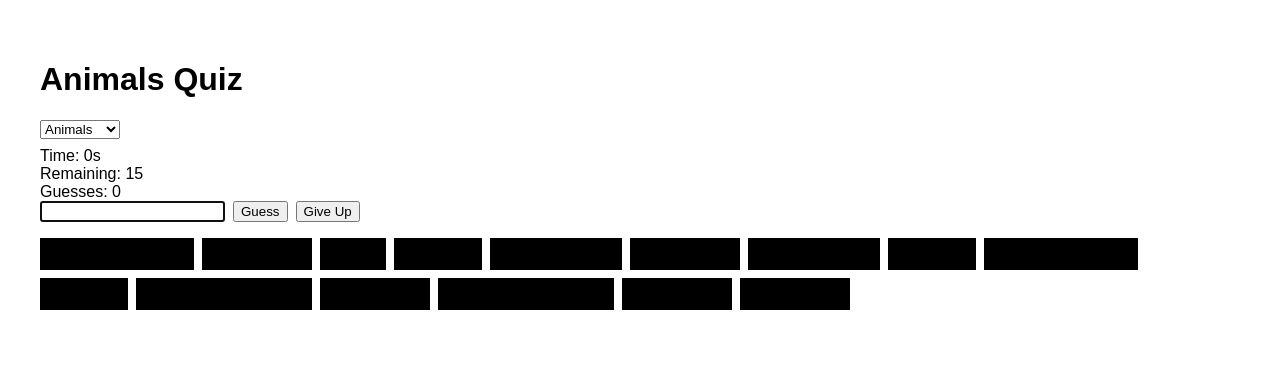
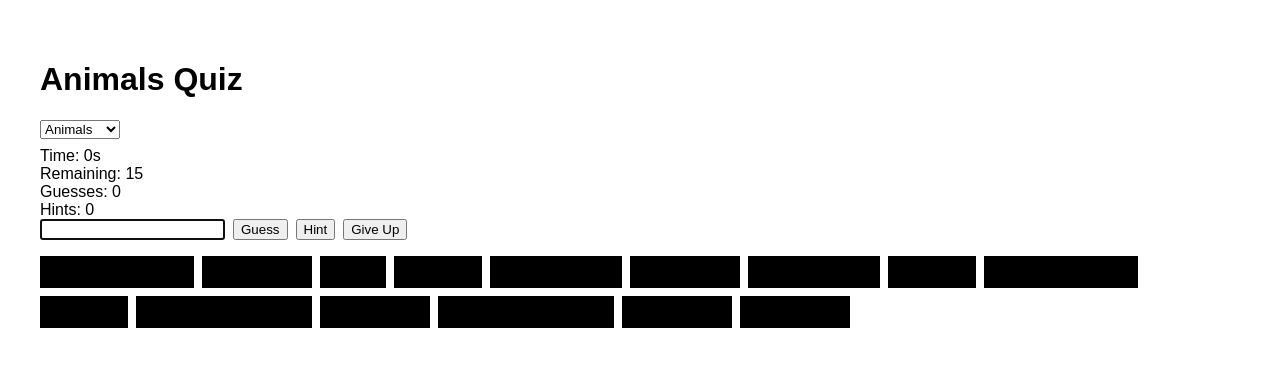
Before and after one commit to ahoff-git/Quizzler, a Next.js app: page / in a window 1280 px wide. Shown: the top 366 px of the page. Built offline with nearby package versions, Linux system fonts and the light colour scheme.

Commit message:
Add hint system and tracking

```diff
--- a/app/page.tsx
+++ b/app/page.tsx
@@ -13,6 +13,8 @@ export default function Page() {
   const [revealed, setRevealed] = useState(false);
   const [timerRunning, setTimerRunning] = useState(false);
   const [timerResetKey, setTimerResetKey] = useState(0);
+  const [hintActive, setHintActive] = useState(false);
+  const [hintsUsed, setHintsUsed] = useState(0);
   const inputRef = useRef<HTMLInputElement>(null);
 
   useEffect(() => {
@@ -23,6 +25,8 @@ export default function Page() {
     setTimerRunning(false);
     setTimerResetKey((k) => k + 1);
     setGuess('');
+    setHintActive(false);
+    setHintsUsed(0);
   }, [quizKey]);
 
   useEffect(() => {
@@ -69,6 +73,7 @@ export default function Page() {
       <Stats
         remaining={remaining}
         guesses={guessed.length}
+        hints={hintsUsed}
         running={timerRunning}
         resetKey={timerResetKey}
         key={quizKey}
@@ -83,6 +88,17 @@ export default function Page() {
         />
         <button type="submit" style={{ marginLeft: '8px' }}>
           Guess
+        </button>
+        <button
+          type="button"
+          onClick={() => {
+            setHintActive(true);
+            setHintsUsed((h) => h + 1);
+          }}
+          disabled={hintActive || revealed}
+          style={{ marginLeft: '8px' }}
+        >
+          Hint
         </button>
         <button
           type="button"
@@ -109,6 +125,8 @@ export default function Page() {
               <HiddenAnswer
                 answer={item}
                 reveal={showItem}
+                hintActive={hintActive}
+                onHintConsumed={() => setHintActive(false)}
               />
             </div>
           );
--- a/components/HiddenAnswer.tsx
+++ b/components/HiddenAnswer.tsx
@@ -9,12 +9,16 @@ interface HiddenAnswerProps {
     horizontal?: number;
     vertical?: number;
   };
+  hintActive?: boolean;
+  onHintConsumed?: () => void;
 }
 
 export default function HiddenAnswer({
   answer,
   reveal = false,
   offset,
+  hintActive = false,
+  onHintConsumed,
 }: HiddenAnswerProps) {
   const letters = answer.split('');
   const [revealedLetters, setRevealedLetters] = useState<boolean[]>(() =>
@@ -28,9 +32,11 @@ export default function HiddenAnswer({
   }, [reveal, letters]);
 
   const revealLetter = (index: number) => {
+    if (!hintActive || revealedLetters[index]) return;
     setRevealedLetters((prev) =>
       prev.map((val, i) => (i === index ? true : val)),
     );
+    if (onHintConsumed) onHintConsumed();
   };
 
   const horizontalOffset = offset?.horizontal ?? 0;
@@ -58,7 +64,12 @@ export default function HiddenAnswer({
             textAlign: 'center',
             lineHeight: '30px',
             border: '1px solid #000',
-            cursor: reveal || revealedLetters[idx] ? 'default' : 'pointer',
+            cursor:
+              reveal || revealedLetters[idx]
+                ? 'default'
+                : hintActive
+                ? 'pointer'
+                : 'default',
           }}
         >
           {revealedLetters[idx] ? char : ''}
--- /dev/null
+++ b/components/HintsUsed.tsx
@@ -0,0 +1,9 @@
+'use client';
+
+interface HintsUsedProps {
+  total: number;
+}
+
+export default function HintsUsed({ total }: HintsUsedProps) {
+  return <div>Hints: {total}</div>;
+}
--- a/components/Stats.tsx
+++ b/components/Stats.tsx
@@ -3,20 +3,29 @@
 import Timer from './Timer';
 import RemainingAnswers from './RemainingAnswers';
 import TotalGuesses from './TotalGuesses';
+import HintsUsed from './HintsUsed';
 
 interface StatsProps {
   remaining: number;
   guesses: number;
+  hints: number;
   running: boolean;
   resetKey: number;
 }
 
-export default function Stats({ remaining, guesses, running, resetKey }: StatsProps) {
+export default function Stats({
+  remaining,
+  guesses,
+  hints,
+  running,
+  resetKey,
+}: StatsProps) {
   return (
     <div>
       <Timer running={running} resetKey={resetKey} />
       <RemainingAnswers remaining={remaining} />
       <TotalGuesses total={guesses} />
+      <HintsUsed total={hints} />
     </div>
   );
 }
```
